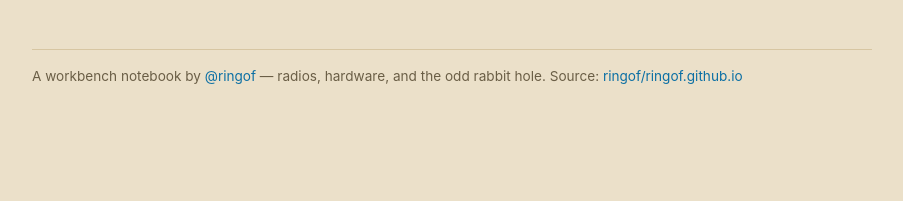
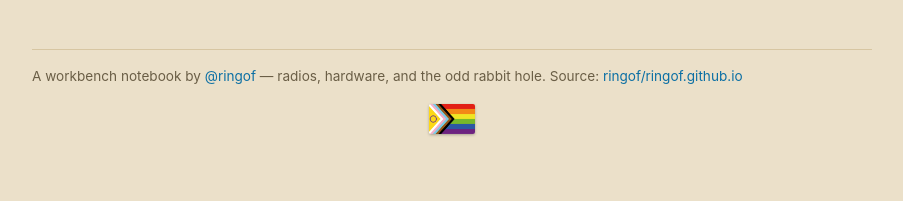
Before and after one commit to ringof/ringof.github.io, a Jekyll site: the page built from index.md, in a window 1280 px wide. Shown: the part 1522-1723 px from the top of the page, without its empty margins (188-1091 px from the left). Built offline with Jekyll 4.4.1, drawn with Linux system fonts in a browser that asks for light colours; before the commit the page ends 1690 px from its top, so only the background shows below that.

Commit message:
Add the Intersex-Inclusive Progress Pride flag to the footer
Add the flag image at assets/progress-pride-flag.png and reference it from the
footer <img> slot, centered and styled by .pride-flag.

Co-Authored-By: Claude Opus 4.8 <noreply@anthropic.com>
Claude-Session: https://claude.ai/code/session_011R1ghwtgxfeKNMPNq9k5vX

```diff
--- a/_layouts/default.html
+++ b/_layouts/default.html
@@ -26,9 +26,8 @@
         Source: <a href="https://github.com/ringof/ringof.github.io">ringof/ringof.github.io</a>
       </p>
       <div class="site-flag">
-        <!-- Drop your flag image at assets/progress-pride-flag.svg (or .png)
-             and uncomment the line below. Styling is already set in .pride-flag. -->
-        <!-- <img class="pride-flag" src="{{ '/assets/progress-pride-flag.svg' | relative_url }}" alt="Progress Pride flag"> -->
+        <img class="pride-flag" src="{{ '/assets/progress-pride-flag.png' | relative_url }}"
+             alt="Intersex-Inclusive Progress Pride flag" width="360" height="229">
       </div>
     </footer>
   </main>
```
Also changed, not shown: assets/progress-pride-flag.png (added).
